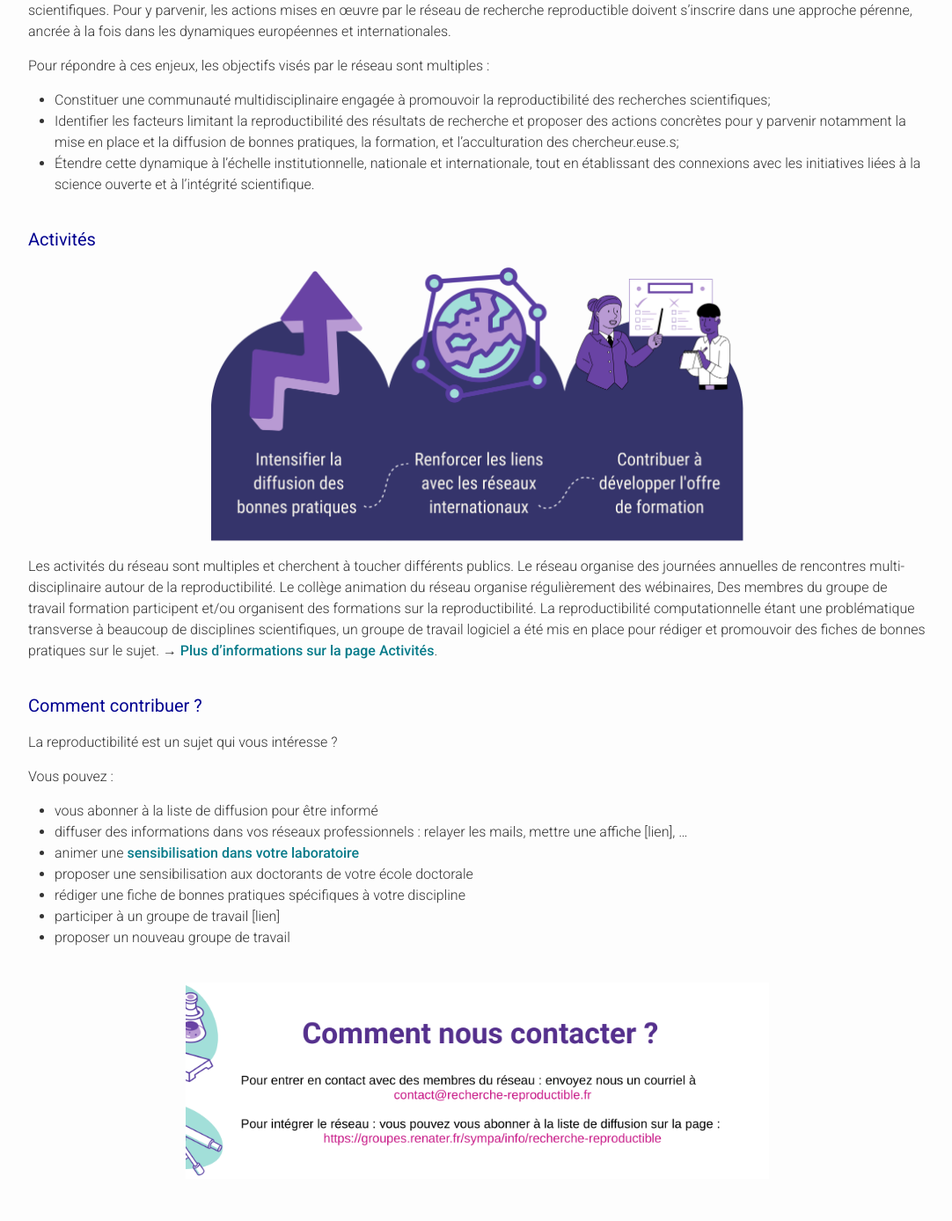
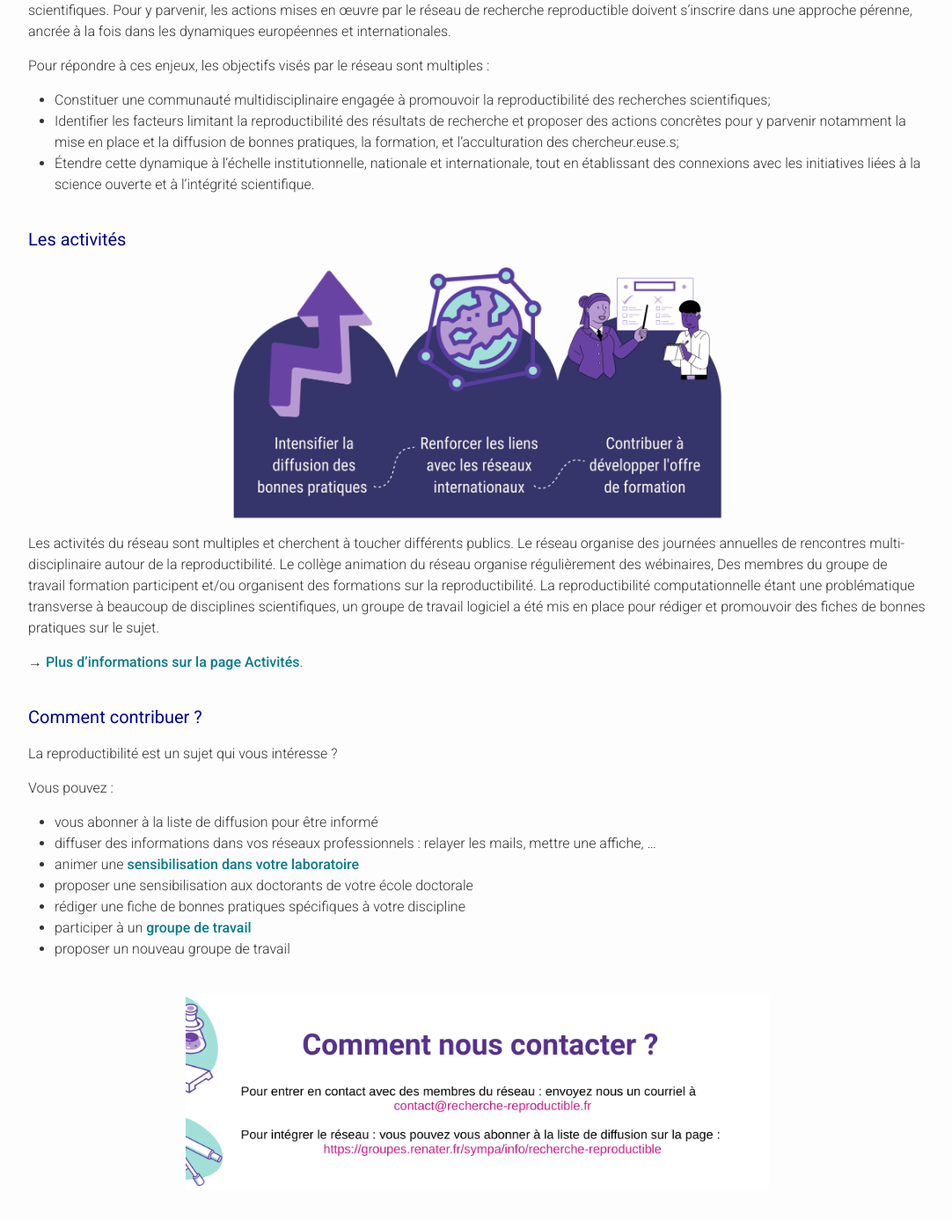
Before and after one commit to FR-RN/FR-RN, a Jekyll site: the page built from index.md, in a window 1280 px wide and 1400 px high, scrolled down 1734 px. Shown: the top 1388 px of the window at 88% size, without its empty margins (98-1180 px from the left). Built offline with Jekyll 4.4.1, drawn with Linux system fonts in a browser that asks for light colours; some web fonts are replaced.

Commit message:
réorganisation de la premiere page

```diff
--- a/index.md
+++ b/index.md
@@ -129,11 +129,12 @@ Pour répondre à ces enjeux, les objectifs visés par le réseau sont multiples
 * Étendre cette dynamique à l’échelle institutionnelle, nationale et internationale, tout en établissant des connexions avec les initiatives liées à la science ouverte et à l’intégrité scientifique.
 
 
-## Activités
+## Les activités
 
-![Actions reseau](../assets/images/activites_recherche-repro.png){: style="width: 60%; display:block; margin-right: auto; margin-left:auto;" }
+![Actions reseau](../assets/images/activites_recherche-repro.png){: style="width: 55%; display:block; margin-right: auto; margin-left:auto;" }
 
 Les activités du réseau sont multiples et cherchent à toucher différents publics. Le réseau organise des journées annuelles de rencontres multi-disciplinaire autour de la reproductibilité. Le collège animation du réseau organise régulièrement des wébinaires, Des membres du groupe de travail formation participent et/ou organisent des formations sur la reproductibilité. La reproductibilité computationnelle étant une problématique transverse à beaucoup de disciplines scientifiques, un groupe de travail logiciel a été mis en place pour rédiger et promouvoir des fiches de bonnes pratiques sur le sujet.
+
 → [Plus d’informations sur la page Activités](/activities/).
 
 ## Comment contribuer ?
@@ -142,11 +143,11 @@ La reproductibilité est un sujet qui vous intéresse ?
 
 Vous pouvez :
 * vous abonner à la liste de diffusion pour être informé
-* diffuser des informations dans vos réseaux professionnels : relayer les mails, mettre une affiche [lien], …
+* diffuser des informations dans vos réseaux professionnels : relayer les mails, mettre une affiche, …
 * animer une [sensibilisation dans votre laboratoire](/training/#ateliers)
 * proposer une sensibilisation aux doctorants de votre école doctorale
 * rédiger une fiche de bonnes pratiques spécifiques à votre discipline
-* participer à un groupe de travail [lien]
+* participer à un [groupe de travail](/steering/#gt)
 * proposer un nouveau groupe de travail
 
 
```
